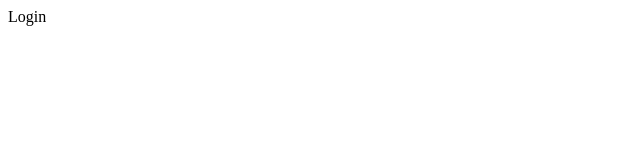
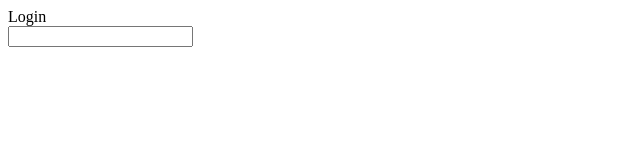
Before and after one commit to Brownie44l1/demo-repo, a plain HTML site: page index.html in a window 1280 px wide. Shown: the whole page, without its empty margins (0-640 px from the left). Drawn offline with Linux system fonts and the light colour scheme.

Commit message:
modified
description

```diff
--- a/index.html
+++ b/index.html
@@ -12,6 +12,8 @@
                 <span>Login</span>
             </div>
             <div class="input-box">
+                <input type="text" class="username" id="">
+            </div>
             </div>
         </div>
     </div>
```
